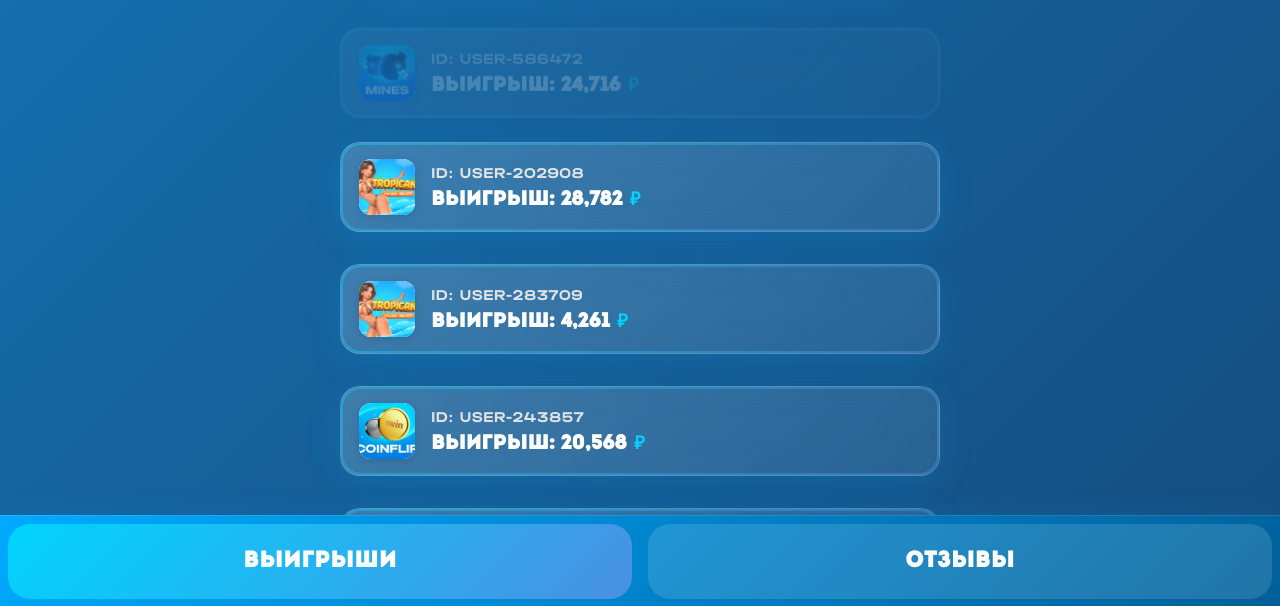
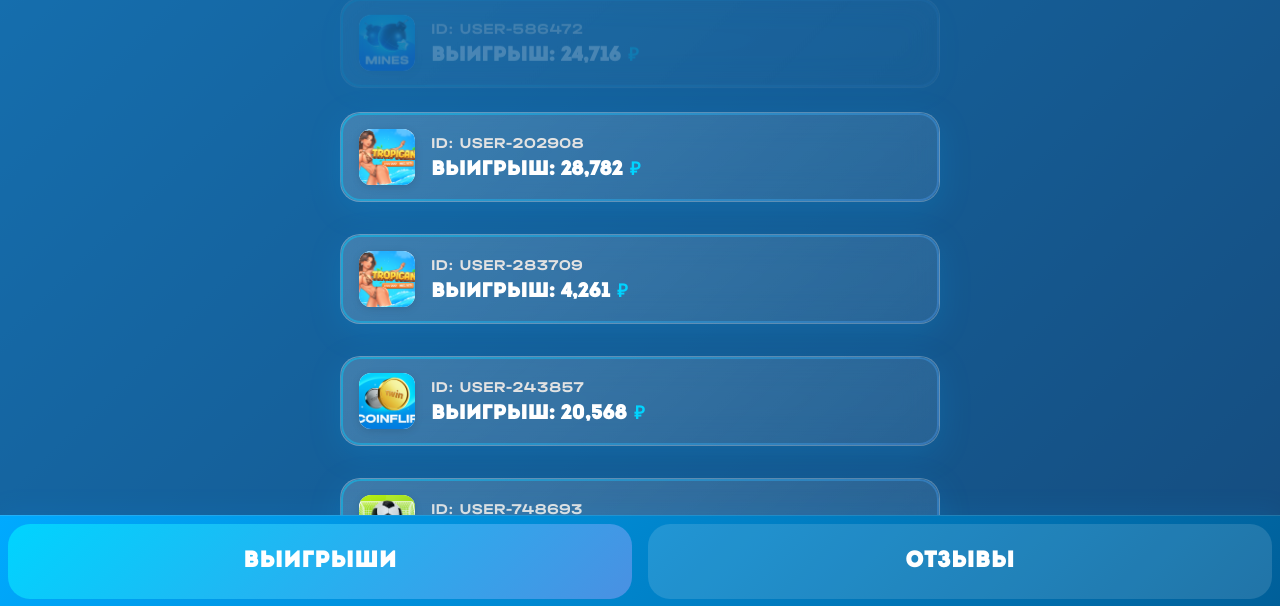
Before and after one commit to martinthecash/blabla, a plain HTML site: page index.html in a window 1280 px wide. Shown: the part 194-800 px from the top of the page. Drawn offline with Linux system fonts and the light colour scheme; a script that the page names is missing.

Commit message:
Update index.html

```diff
--- a/index.html
+++ b/index.html
@@ -66,7 +66,7 @@
     flex-direction: column;
     justify-content: flex-start;
     position: relative;
-    padding-top: calc(env(safe-area-inset-top, 0px) + 100px); /* вот эта строка */
+    padding-top: calc(env(safe-area-inset-top, 0px) + 70px); /* вот эта строка */
 }
 .header {
     width: 100vw;
```
